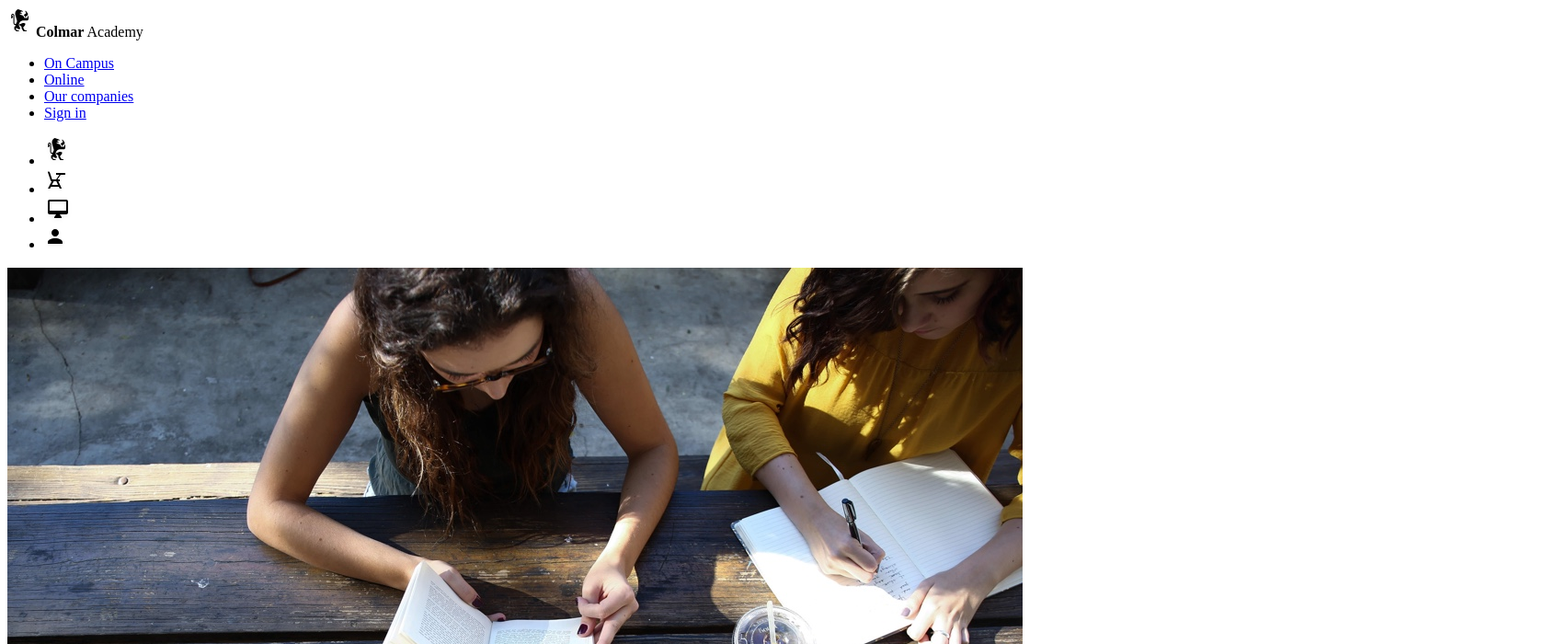
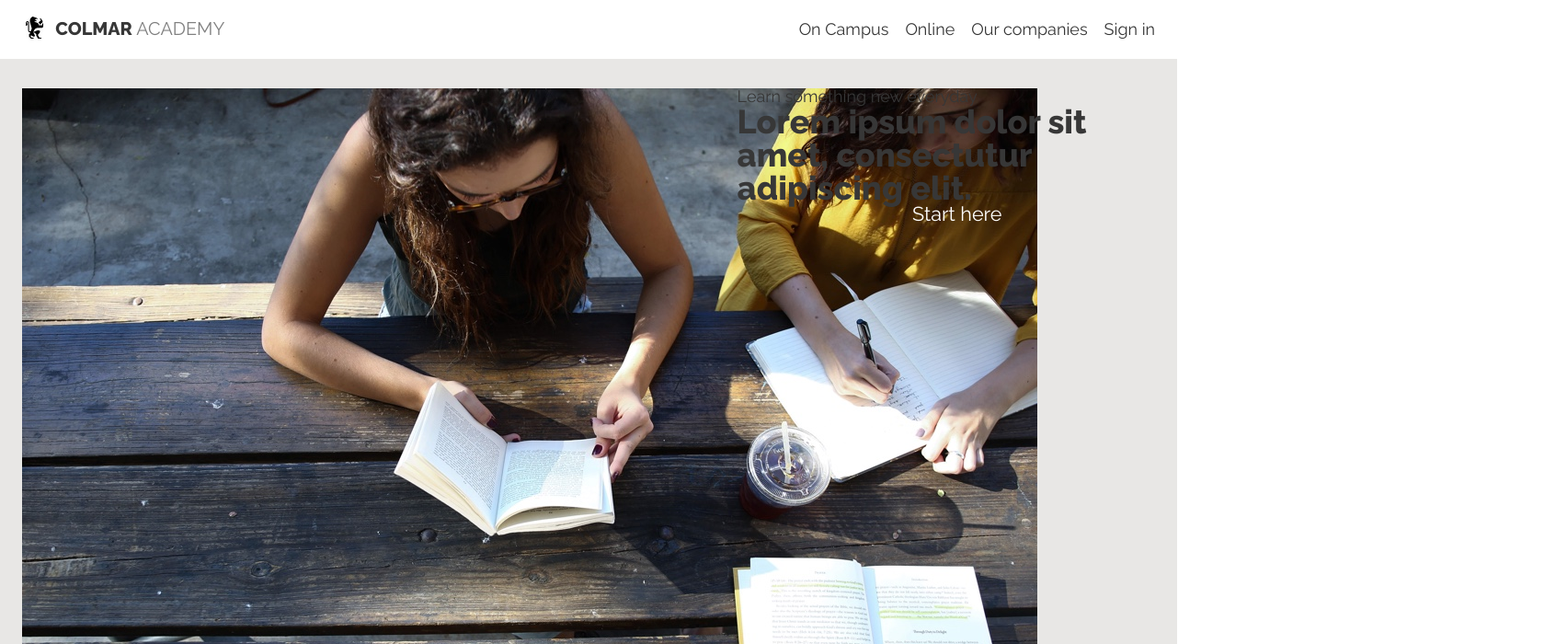
Before and after one commit to TriinPersidski/colmaracademy, a plain HTML site: page index.html in a window 1280 px wide. Shown: the top 700 px of the page at 92% size, 1704 px wide, since content can reach past the window. Drawn offline with Linux system fonts and the light colour scheme.

Commit message:
header finished

```diff
--- a/index.html
+++ b/index.html
@@ -2,7 +2,8 @@
 <html>
   <head>
     <meta charset="utf-8">
-    <title>Colmar  Academy</title>
+    <title>Colmar Academy</title>
+    <link href="https://fonts.googleapis.com/css?family=Archivo+Black|Raleway:400,800" rel="stylesheet">
     <link rel="stylesheet" href="./resources/css/reset.css">
     <link href="./resources/css/style.css" rel="stylesheet" type="text/css">
     <meta name="viewport" content="width=device-width, initial-scale=1.0">
@@ -17,7 +18,7 @@
     <div class="content">
       <div class="desktop logo">
         <img src="./resources/images/ic-logo.svg" />
-        <span><strong>Colmar</strong> Academy</span>
+        <h1><a href="index.html"><strong>Colmar</strong> Academy</a></h1>
       </div>
       <nav class="desktop">
         <ul>
--- a/resources/css/reset.css
+++ b/resources/css/reset.css
@@ -0,0 +1,53 @@
+/* http://meyerweb.com/eric/tools/css/reset/
+   v2.0 | 20110126
+   License: none (public domain)
+*/
+
+html, body, div, span, applet, object, iframe,
+h1, h2, h3, h4, h5, h6, p, blockquote, pre,
+a, abbr, acronym, address, big, cite, code,
+del, dfn, em, img, ins, kbd, q, s, samp,
+small, strike, strong, sub, sup, tt, var,
+b, u, i, center,
+dl, dt, dd, ol, ul, li,
+fieldset, form, label, legend,
+table, caption, tbody, tfoot, thead, tr, th, td,
+article, aside, canvas, details, embed,
+figure, figcaption, footer, header, hgroup,
+menu, nav, output, ruby, section, summary,
+time, mark, audio, video {
+  margin: 0;
+  padding: 0;
+  border: 0;
+  font-size: 100%;
+  font: inherit;
+  vertical-align: baseline;
+}
+/* HTML5 display-role reset for older browsers */
+article, aside, details, figcaption, figure,
+footer, header, hgroup, menu, nav, section {
+  display: block;
+}
+body {
+  line-height: 1;
+}
+ol, ul {
+  list-style: none;
+}
+blockquote, q {
+  quotes: none;
+}
+blockquote:before, blockquote:after,
+q:before, q:after {
+  content: '';
+  content: none;
+}
+table {
+  border-collapse: collapse;
+  border-spacing: 0;
+}
+
+a {
+  color: black;
+  text-decoration: none;
+}
--- a/resources/css/style.css
+++ b/resources/css/style.css
@@ -0,0 +1,164 @@
+/* Universal Styles */
+
+html {
+  font-family: 'Raleway', Helvetica, sans-serif;
+  font-size: 18px;
+  margin: 0;
+  padding: 0;
+  color: #373737; /* dark gray */
+}
+
+main {
+  text-align: left;
+}
+
+.columns {
+  margin: 0 auto;
+  padding: 1.778rem 0 1.778rem 1.334rem;
+  display: flex;
+  flex-direction: row;
+}
+
+h2 {
+  font-family: 'Archivo Black', sans-serif;
+  font-size: 2rem;
+  font-weight: 800;
+}
+
+h4 {
+  font-family: 'Raleway', Helvetica, sans-serif;
+  font-size: 2rem;
+  font-weight: 800;
+}
+
+p, span, a {
+  font-family: 'Raleway', sans-serif;
+  font-size: 1rem;
+  font-weight: 400;
+}
+
+.button {
+  color: white;
+  font-size: 1.2rem;
+  text-align: center;
+}
+
+ul li {
+  margin: 0 auto;
+  padding: 0;
+}
+
+/* Header */
+
+header {
+  width: 100%;
+  background-color: white;
+  margin: 0 auto;
+}
+
+header .mobile {
+  display: none;
+}
+
+header .content {
+  display: flex;
+  align-items: center;
+  padding: 0.875rem 1.33rem;
+}
+
+header .desktop.logo {
+  flex: 1;
+  display: flex;
+  align-items: center;
+}
+
+header img {
+  height: 1.8rem;
+  padding-right: 0.5rem;
+}
+
+header h1 a {
+  font-size: 1.1rem;
+  text-transform: uppercase;
+  color: gray;
+  transition: color 550ms ease 10ms;
+}
+
+header h1 a:hover {
+  color: #0EC7C1;  /*Aqua */
+
+}
+
+header h1 a strong {
+  font-weight: bold;
+  color: #373737;
+  transition: color 550ms ease 10ms;
+}
+
+header h1 a strong:hover {
+  color: #0EC7C1;
+}
+
+header nav ul {
+  display: flex;
+}
+
+nav li {
+  padding-left: 1em;
+}
+
+nav a {
+  color: #373737; /*dark gray */
+  line-height: 1.6;
+  transition: color 550ms ease 10ms;
+}
+
+nav a:hover {
+  color: #0EC7C1;  /*Aqua */
+}
+
+@media only screen and (max-width: 760px) {
+  header .desktop.logo,
+  header .desktop {
+    display: none;
+  }
+
+  header .content {
+    padding: 0.65rem 1rem;
+    margin-top: 0.25rem;
+  }
+
+header nav {
+  margin: 0 auto;
+  width: 100%;
+}
+
+header .mobile {
+  display: flex;
+  justify-content: space-around;
+}
+
+header ul {
+ width: 100%;
+}
+
+header li {
+  padding-left: 0;
+}
+}
+
+ /* Main Banner */
+
+ #start {
+    width: 100%;
+    background-color: #e8e7e5;
+ }
+
+ #start .images-container, #information .images-container, #thesis .images-container {
+   width: 60%;
+ }
+
+ #start .content, #information .content, #thesis .content {
+   width: 40%;
+   padding-left: 1.334rem;
+ }
```
